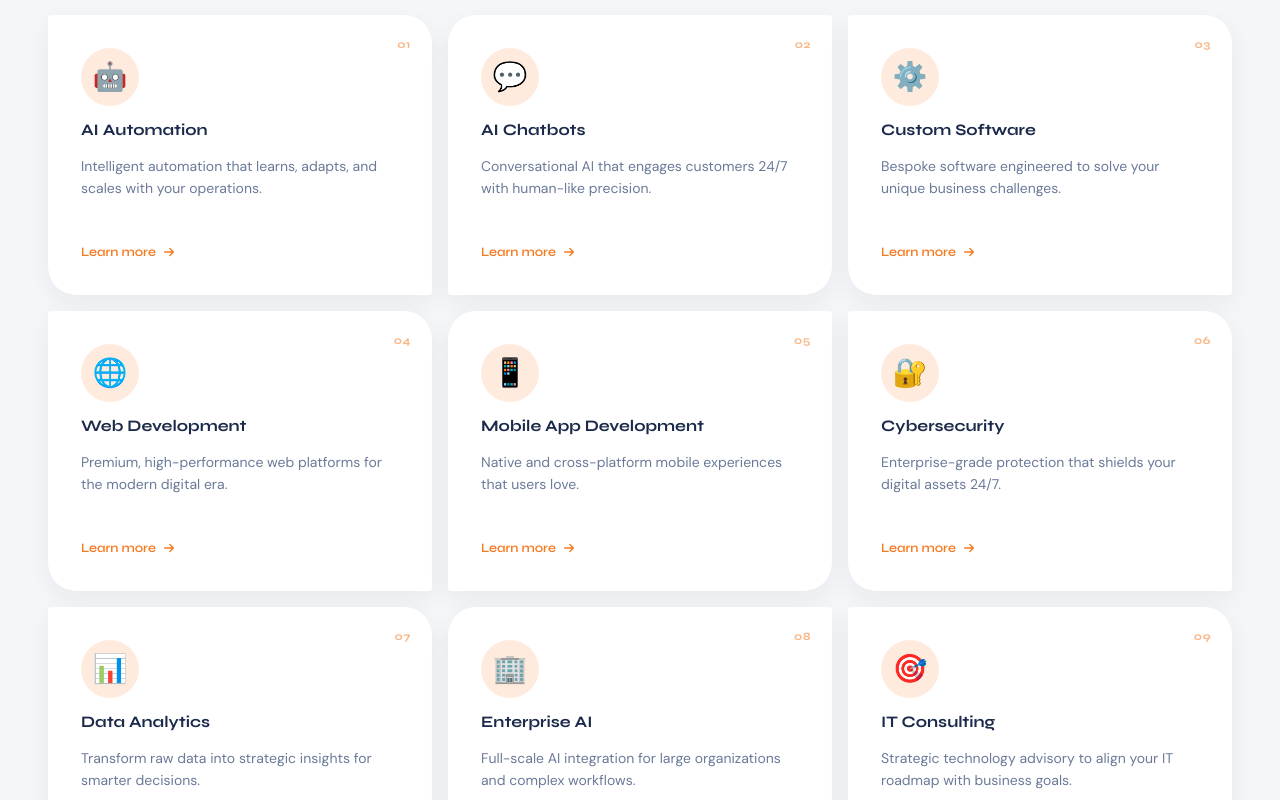
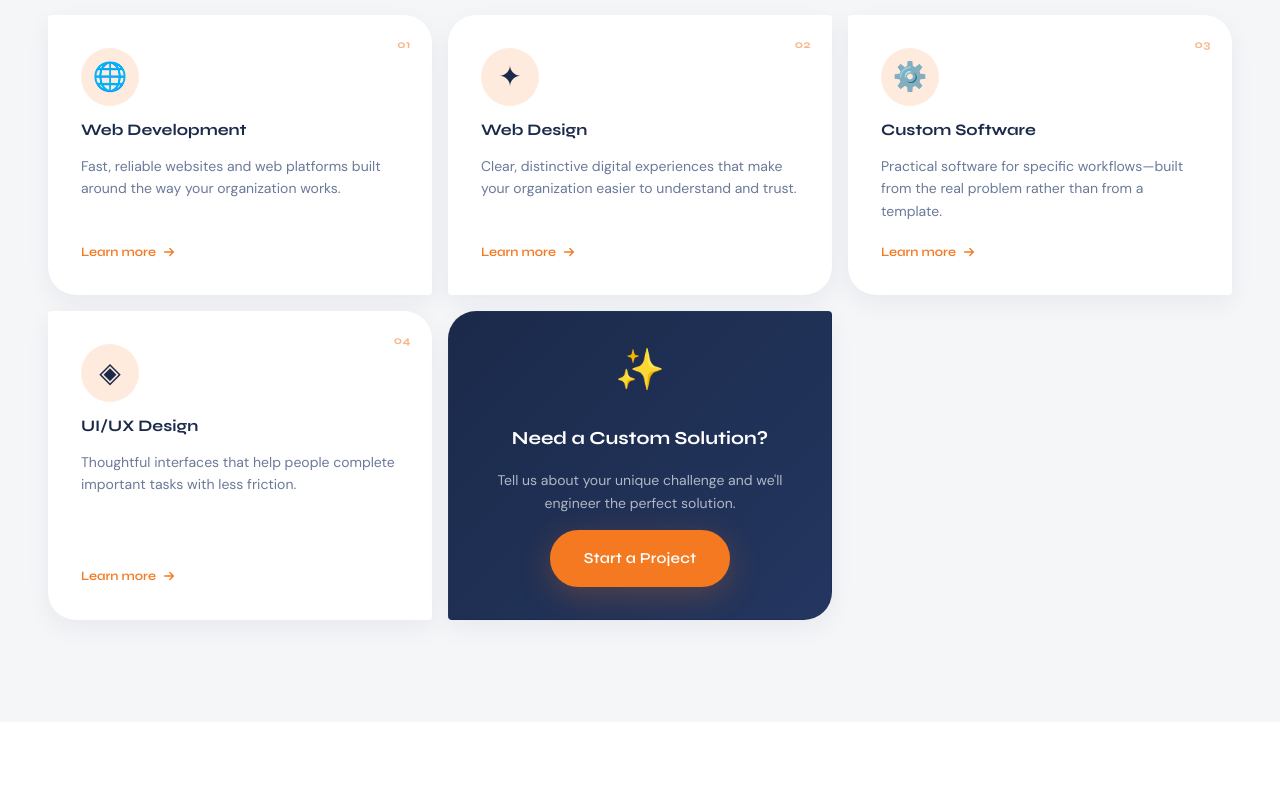
Before and after one commit to yerondereje432/sedecia, a React (Vite) app: page / in a window 1280 px wide. Shown: the part 1600-2400 px from the top of the page. Built offline with nearby package versions, Linux system fonts and the light colour scheme.

Commit message:
Update services list with new entries and descriptions

```diff
--- a/src/components/sections/ServicesSection.jsx
+++ b/src/components/sections/ServicesSection.jsx
@@ -6,15 +6,10 @@ import { useTranslation } from 'react-i18next';
 import './ServicesSection.css';
 
 const SERVICES = [
-  { key: 'ai',         icon: '🤖', color: '#F47920', title: 'AI Automation',         desc: 'Intelligent automation that learns, adapts, and scales with your operations.' },
-  { key: 'chatbot',    icon: '💬', color: '#1B2A4A', title: 'AI Chatbots',           desc: 'Conversational AI that engages customers 24/7 with human-like precision.' },
-  { key: 'software',   icon: '⚙️', color: '#F47920', title: 'Custom Software',       desc: 'Bespoke software engineered to solve your unique business challenges.' },
-  { key: 'web',        icon: '🌐', color: '#1B2A4A', title: 'Web Development',       desc: 'Premium, high-performance web platforms for the modern digital era.' },
-  { key: 'mobile',     icon: '📱', color: '#F47920', title: 'Mobile App Development', desc: 'Native and cross-platform mobile experiences that users love.' },
-  { key: 'cyber',      icon: '🔐', color: '#1B2A4A', title: 'Cybersecurity',         desc: 'Enterprise-grade protection that shields your digital assets 24/7.' },
-  { key: 'data',       icon: '📊', color: '#F47920', title: 'Data Analytics',        desc: 'Transform raw data into strategic insights for smarter decisions.' },
-  { key: 'enterprise', icon: '🏢', color: '#1B2A4A', title: 'Enterprise AI',         desc: 'Full-scale AI integration for large organizations and complex workflows.' },
-  { key: 'consulting', icon: '🎯', color: '#F47920', title: 'IT Consulting',         desc: 'Strategic technology advisory to align your IT roadmap with business goals.' },
+  { key: 'web-development', icon: '🌐', color: '#1B2A4A', title: 'Web Development', desc: 'Fast, reliable websites and web platforms built around the way your organization works.' },
+  { key: 'web-design', icon: '✦', color: '#F47920', title: 'Web Design', desc: 'Clear, distinctive digital experiences that make your organization easier to understand and trust.' },
+  { key: 'software', icon: '⚙️', color: '#1B2A4A', title: 'Custom Software', desc: 'Practical software for specific workflows—built from the real problem rather than from a template.' },
+  { key: 'ui-ux', icon: '◈', color: '#F47920', title: 'UI/UX Design', desc: 'Thoughtful interfaces that help people complete important tasks with less friction.' },
 ];
 
 const containerVariants = {
```
